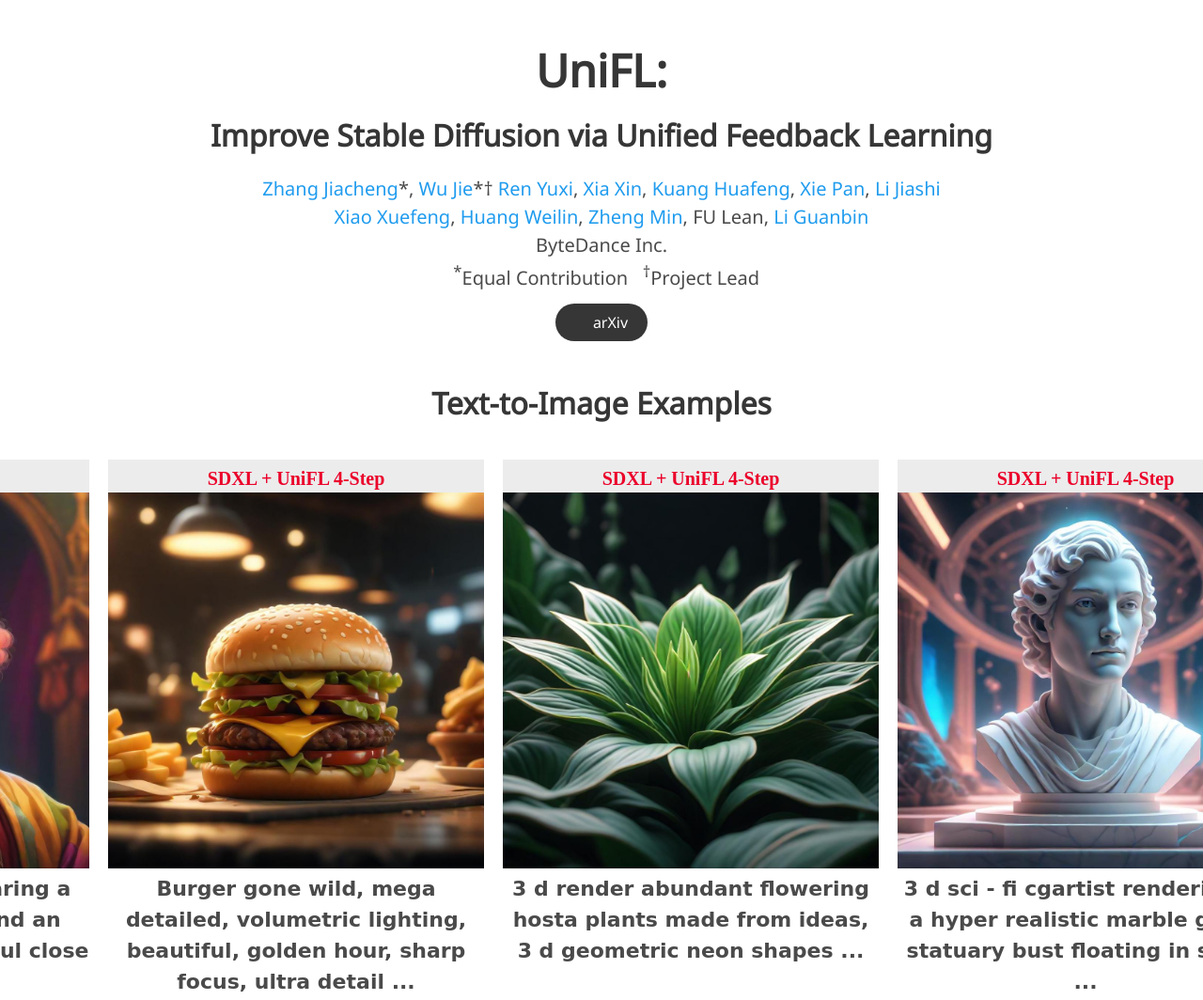
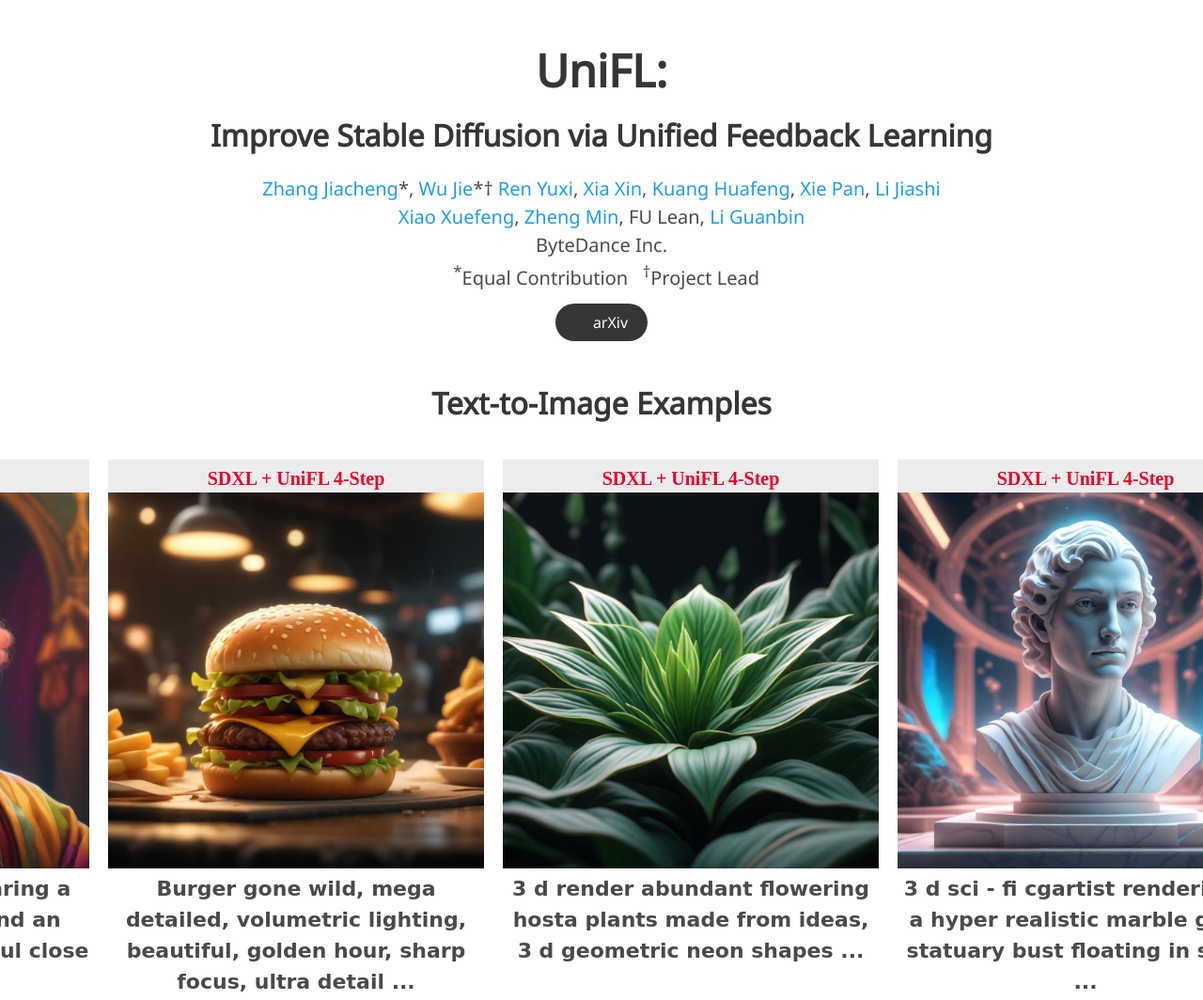
Before and after one commit to Uni-FL/Uni-FL.github.io, a plain HTML site: page index.html in a window 1280 px wide. Shown: the top 1064 px of the page at 94% size. Drawn offline with Linux system fonts and the light colour scheme; some icons are missing; a web font is replaced by a local one.

Commit message:
Update index.html

```diff
--- a/index.html
+++ b/index.html
@@ -36,7 +36,6 @@
           <div class="author-block"><a href="https://scholar.google.com/citations?hl=zh-CN&user=Z-0EqtgAAAAJ">Xie Pan</a>, </div>
           <div class="author-block"><a href="https://scholar.google.com/citations?user=JrWHtn8AAAAJ&hl=en">Li Jiashi</a> </div><br>
           <div class="author-block"><a href="https://scholar.google.com/citations?hl=zh-CN&user=CVkM9TQAAAAJ">Xiao Xuefeng</a>, </div>
-          <div class="author-block"><a href="https://scholar.google.com/citations?user=78vU1IUAAAAJ&hl=zh-CN">Huang Weilin</a>, </div>
 
           <div class="author-block"><a href="https://scholar.google.com/citations?user=zKtYrHYAAAAJ&hl=zh-CN">Zheng Min</a>, </div>
           <div class="author-block">FU Lean, </div>
```
